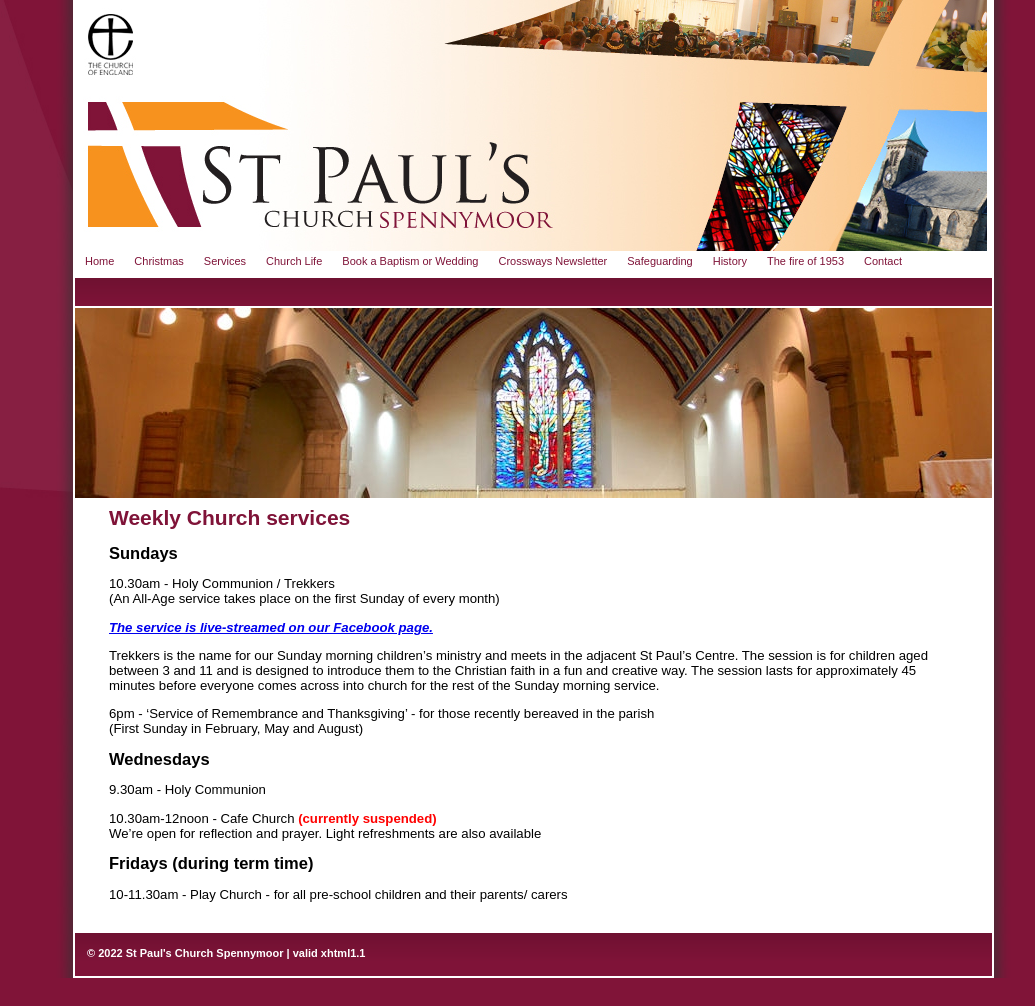
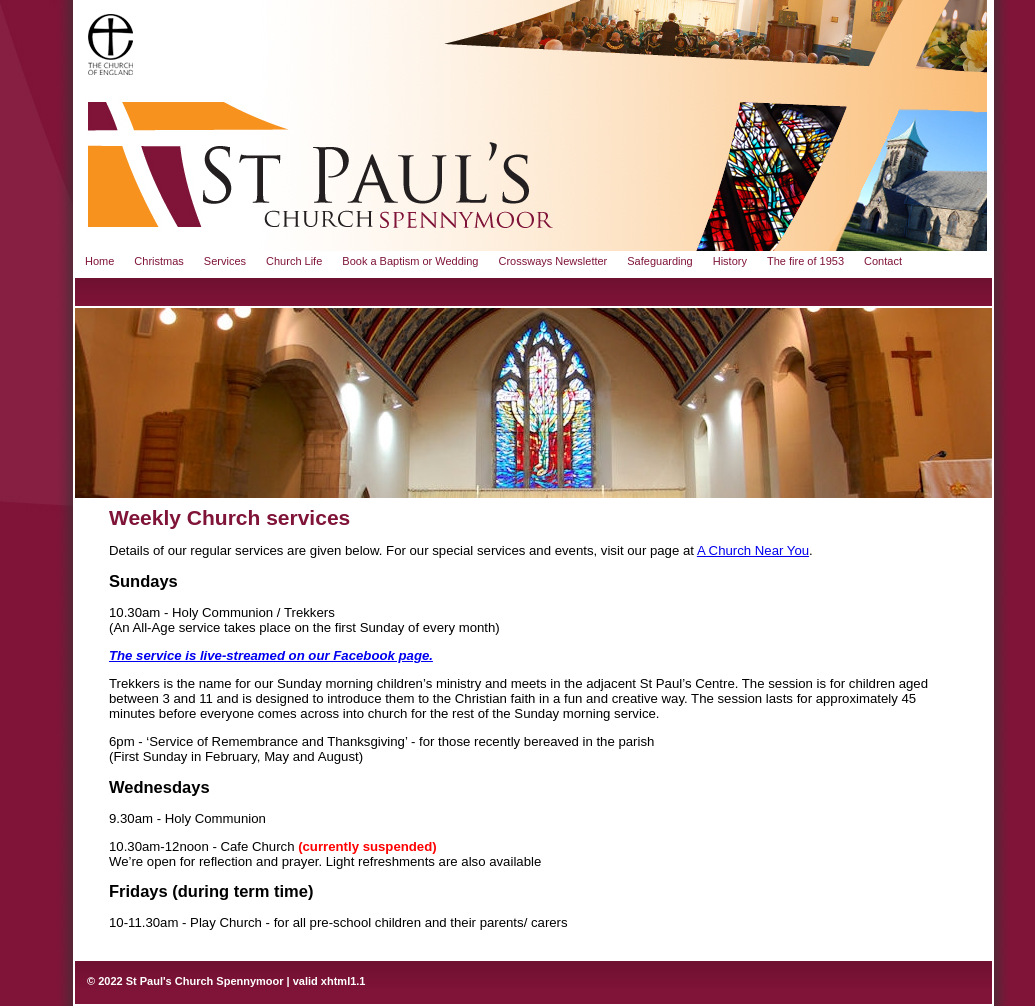
Before and after one commit to stpaulsspennymoor/stpaulsspennymoor.github.io, a Jekyll site: the page built from services.md, in a window 1280 px wide. Shown: the whole page, without its empty margins (119-1154 px from the left). Built offline with Jekyll 4.4.1, drawn with Linux system fonts in a browser that asks for light colours; before the commit the page ends 978 px from its top, so only the background shows below that.

Commit message:
Add link to ACNY for special services and events

```diff
--- a/services.md
+++ b/services.md
@@ -4,6 +4,8 @@
 keywords: Spennymoor, services, days, times, Holy Communion, Sung Eucharist, Remembrance and Thanksgiving Service, Open Church, Play Church
 header_image: /assets/Homepage_header_03_3_917x0.jpg
 ---
+Details of our regular services are given below. For our special services and events, visit our page at [A Church Near You](https://www.achurchnearyou.com/church/13565/).
+
 ## Sundays
 
 10.30am - Holy Communion / Trekkers\\
```
